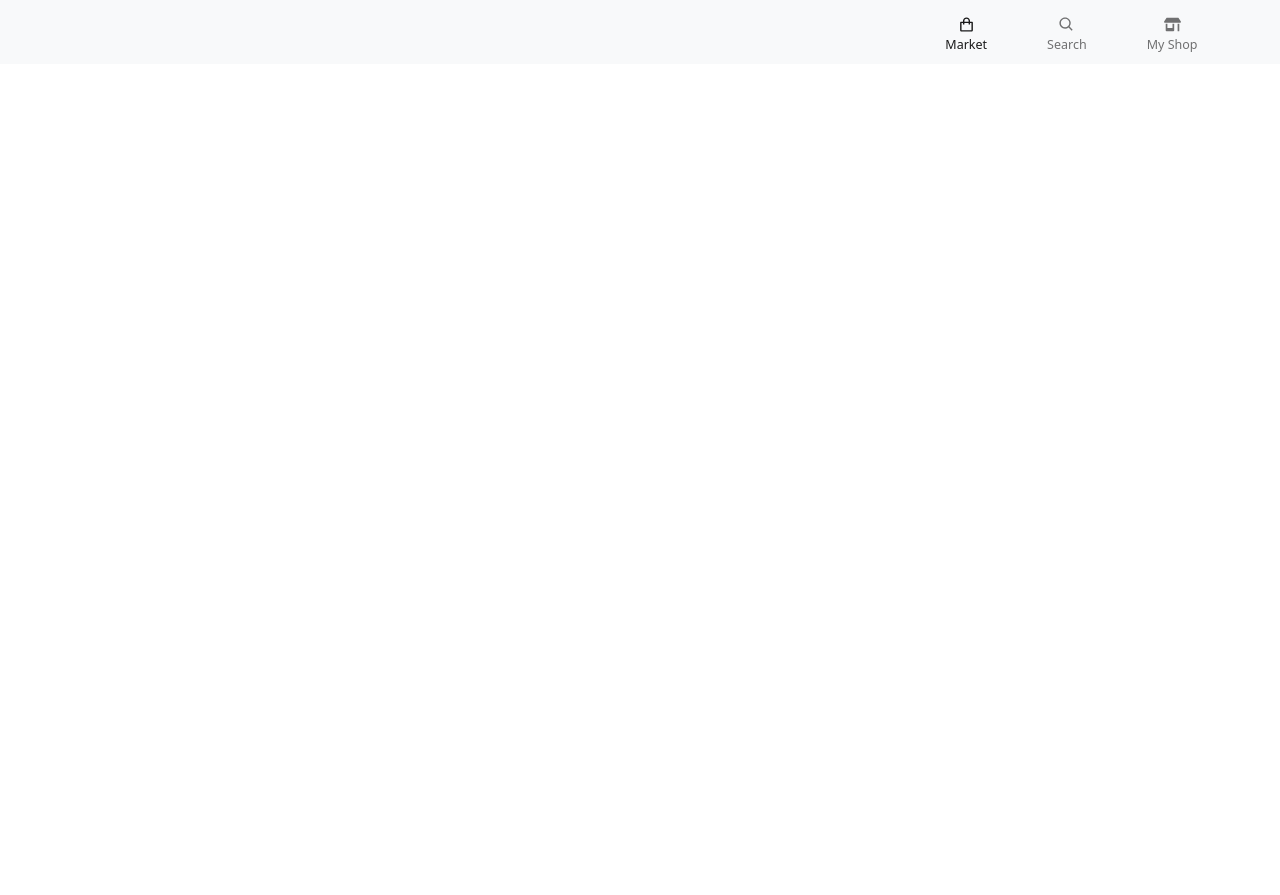
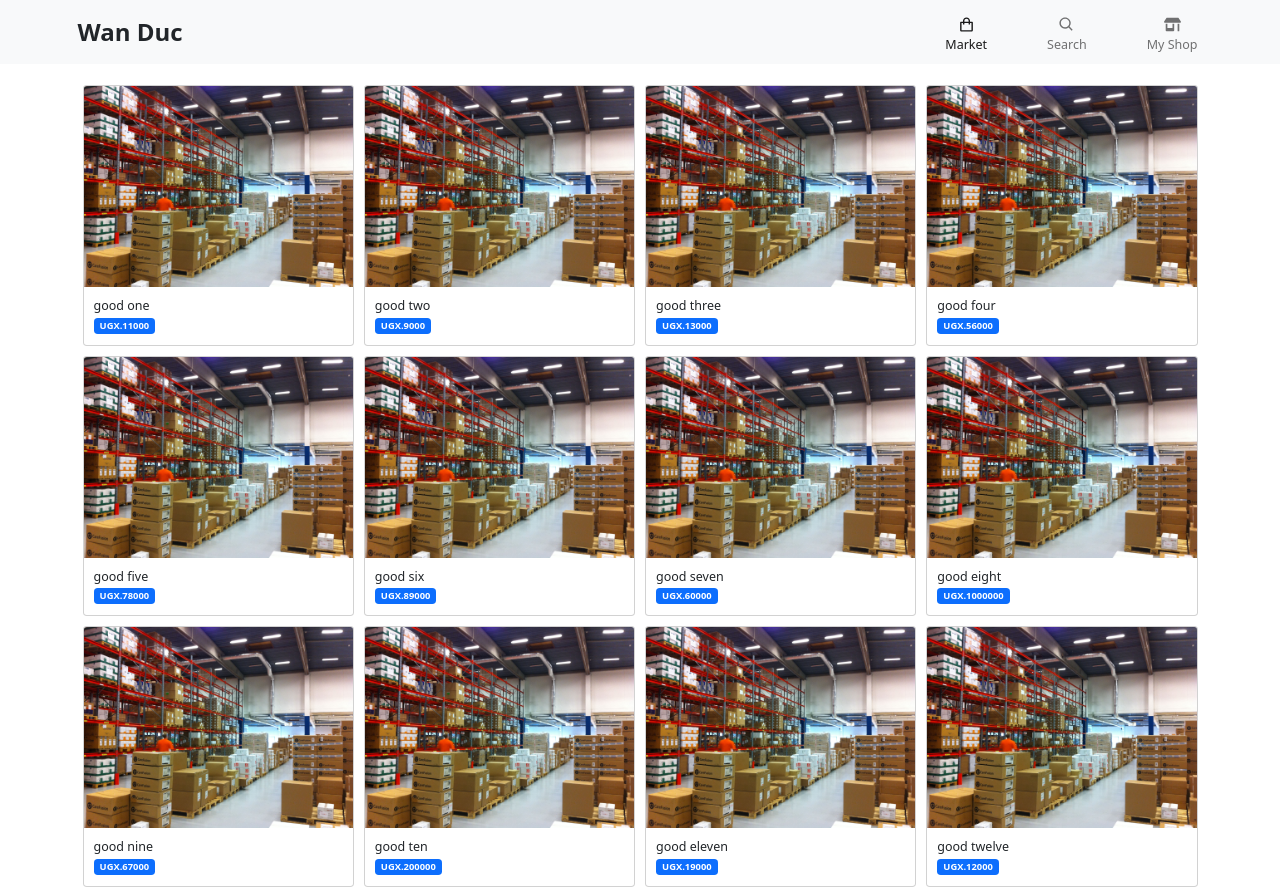
Before and after one commit to Max-256/BIG-YES, a React (Create React App) app: page /market in a window 1280 px wide. Shown: the top 895 px of the page. Before the commit the page ends 800 px from the top, so only its background shows below. Built offline with nearby package versions, Linux system fonts and the light colour scheme.

Commit message:
build the market component

```diff
--- a/src/App.css
+++ b/src/App.css
@@ -20,7 +20,8 @@ body{
 .navbar{
     width: 100%;
     position: fixed;
-    bottom: 0
+    bottom: 0;
+    z-index: 1;
 }
 
 @media screen and (min-width: 768px) {
@@ -49,3 +50,67 @@ body{
     font-size: 1.7rem;
     text-align: center;
 }
+
+/* logo */
+.logo{
+    white-space: nowrap;
+    font-size: x-large;
+    font-weight: bolder;
+}
+
+@media screen and (max-width: 768px) {
+    .logo{
+        display: none;
+    }
+}
+
+/* market */
+.market{
+    max-width: 1200px;
+    margin: auto;
+    margin-bottom: 6rem;
+}
+
+@media screen and (min-width: 768px) {
+    .market, .search, .myShop{
+        padding-top: 8rem;
+    }
+}
+
+.grid{
+    display: grid;
+}
+
+.grid-1x2{
+    grid-template-columns: repeat(2, 1fr)
+}
+
+@media screen and (min-width: 768px) {
+    .grid-1x3{
+        grid-template-columns: repeat(3, 1fr)
+    }
+}
+
+@media screen and (min-width: 992px) {
+    .grid-1x4{
+        grid-template-columns: repeat(4, 1fr)
+    }
+}
+
+
+
+.card {
+    overflow: hidden;
+}
+
+.card img{
+    height: 100%;
+    width: 100%;
+}
+
+.good-title{
+    display: block;
+    overflow: hidden;
+    white-space: nowrap;
+    text-overflow: ellipsis;
+}
--- a/src/App.js
+++ b/src/App.js
@@ -1,10 +1,28 @@
 
+import { Fragment } from 'react';
+import { Route, Switch } from 'react-router-dom';
+import Navbar from './components/Navbar';
+import Market from './components/Market';
+import Search from './components/Search';
+import MyShop from './components/MyShop';
 import './App.css';
-import Navbar from './components/Navbar';
 
 function App() {
+
   return (
-    <Navbar />
+    <Fragment>
+      <Navbar />
+
+      <main className='container'>
+
+        <Switch>
+          <Route path="/market" component={Market}/>
+          <Route path="/search" component={Search}/>
+          <Route path="/myShop" component={MyShop}/>
+        </Switch>
+
+      </main>
+    </Fragment>
   );
 }
 
--- /dev/null
+++ b/src/components/Market.jsx
@@ -0,0 +1,27 @@
+
+import React, { useEffect, useState } from 'react';
+import { getGoods } from '../services/market';
+
+const Market = () => {
+    const [goods, setGoods] = useState([]);
+    useEffect(() => setGoods(getGoods()),[]);
+
+
+    return (
+        <div className='market grid grid-1x2 grid-1x3 grid-1x4'>
+            {goods.map(good =>
+              <div className='card m-2'>
+                 <img src={good.image} alt="" />
+
+
+                 <div className='card-body'>
+                 <span className='good-title'>{good.name}</span>
+                 <span className='badge bg-primary'>UGX.{good.price}</span>
+                 </div>
+              </div>
+            )}
+        </div>
+    );
+};
+
+export default Market;
--- /dev/null
+++ b/src/components/MyShop.jsx
@@ -0,0 +1,11 @@
+import React from 'react';
+
+const MyShop = () => {
+    return (
+        <div className='myShop'>
+           <h1>My Shop</h1>
+        </div>
+    );
+};
+
+export default MyShop;
--- a/src/components/Navbar.jsx
+++ b/src/components/Navbar.jsx
@@ -11,6 +11,12 @@ function NavBar() {
       <Navbar bg="light" variant="light" className='navbar'>
 
         <Container>
+
+          <NavLink to="/" className="nav-link">
+              <span className='logo'>Wan Duc</span>
+          </NavLink>
+
+
           <Nav className="navItems">
 
             <NavLink to="/market" className="nav-link">
--- /dev/null
+++ b/src/components/Search.jsx
@@ -0,0 +1,11 @@
+import React from 'react';
+
+const Search = () => {
+    return (
+        <div className='search'>
+            <h1>Search</h1>
+        </div>
+    );
+};
+
+export default Search;
--- /dev/null
+++ b/src/services/market.js
@@ -0,0 +1,84 @@
+
+import image from '../images/good.jpg';
+
+const goods = [
+    {
+        image: image,
+        name: "good one",
+        price: "11000"
+    },
+    {
+        image: image,
+        name: "good two",
+        price: "9000"
+    },
+    {
+        image: image,
+        name: "good three",
+        price: "13000 "
+    },
+    {
+        image: image,
+        name: "good four",
+        price: "56000"
+    },
+    {
+        image: image,
+        name: "good five",
+        price: "78000"
+    },
+    {
+        image: image,
+        name: "good six",
+        price: "89000"
+    },
+    {
+        image: image,
+        name: "good seven",
+        price: "60000"
+    },
+    {
+        image: image,
+        name: "good eight",
+        price: "1000000"
+    },
+    {
+        image: image,
+        name: "good nine",
+        price: "67000"
+    },
+    {
+        image: image,
+        name: "good ten",
+        price: "200000"
+    },
+    {
+        image: image,
+        name: "good eleven",
+        price: "19000"
+    },
+    {
+        image: image,
+        name: "good twelve",
+        price: "12000"
+    },
+    {
+        image: image,
+        name: "good thirteen",
+        price: "17000"
+    },
+    {
+        image: image,
+        name: "good forteen",
+        price: "50000"
+    },
+    {
+        image: image,
+        name: "good fifteen",
+        price: "1000000"
+    }
+]
+
+export function getGoods(){
+    return goods;
+}
```
Also changed, not shown: src/images/good.jpg (added).
